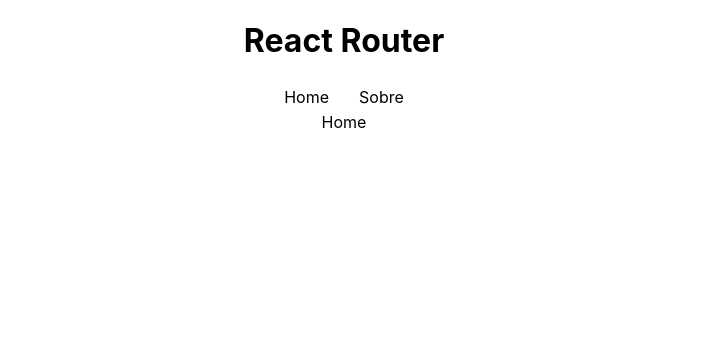
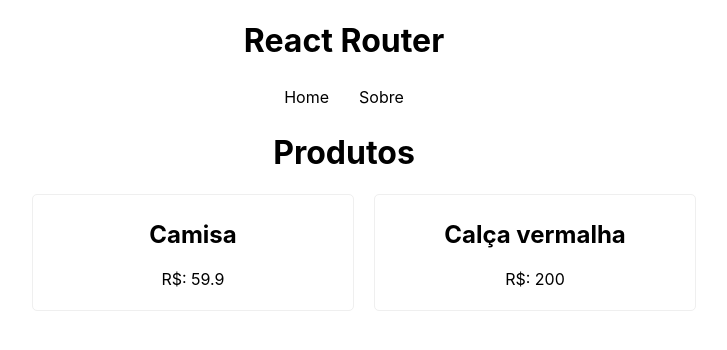
Before and after one commit to ehurafa/react-from-zero-to-mastery, a React (Create React App) app in the folder ARQUIVOS/8_REACT_ROUTER/reactrouter/: page / in a window 1280 px wide. Shown: the top 350 px of the page, without its empty margins (296-1023 px from the left). Built offline with nearby package versions, Linux system fonts and the light colour scheme; data requests are answered from the project's data file.

Commit message:
get data from useFetch

```diff
--- a/ARQUIVOS/8_REACT_ROUTER/reactrouter/package.json
+++ b/ARQUIVOS/8_REACT_ROUTER/reactrouter/package.json
@@ -18,7 +18,7 @@
     "build": "react-scripts build",
     "test": "react-scripts test",
     "eject": "react-scripts eject",
-    "server": "json-server --watch data/db-json"
+    "server": "json-server --watch data/db.json"
   },
   "eslintConfig": {
     "extends": [
--- a/ARQUIVOS/8_REACT_ROUTER/reactrouter/src/App.js
+++ b/ARQUIVOS/8_REACT_ROUTER/reactrouter/src/App.js
@@ -16,6 +16,7 @@
     <div className="App">
       <h1>React Router</h1>
       <BrowserRouter>
+        {/* 2 - links com react router */}
         <Navbar />
         <Routes>
           <Route path="/" element={<Home />} />
--- a/ARQUIVOS/8_REACT_ROUTER/reactrouter/src/components/Navbar.js
+++ b/ARQUIVOS/8_REACT_ROUTER/reactrouter/src/components/Navbar.js
@@ -1,3 +1,4 @@
+// 2 - links com react router
 import "./Navbar.css"
 
 import { Link } from 'react-router-dom'
--- /dev/null
+++ b/ARQUIVOS/8_REACT_ROUTER/reactrouter/src/hooks/useFetch.js
@@ -0,0 +1,78 @@
+import { useState, useEffect } from 'react'
+
+// 4 - custom hook
+export const useFetch = (url) => {
+    const [data, setData] = useState(null)
+    const [method, setMethod] = useState(null)
+    const [callFetch, setCallFecth] = useState(false)
+
+    // 6 - loading
+    const [loading, setLoading] = useState(false)
+
+    // 7 - tratando erros
+    const [error, setError] = useState(null)
+
+    const httpConfig = (data, method) => {
+        console.log('foo ', data, method)
+       if(method === 'POST') {
+        setConfig({
+            method,
+            headers: {
+                "Content-Type": "application/json"
+            },
+            body: JSON.stringify(data)
+        })
+        setMethod(method)
+       }
+    }
+
+    // 5 - post refactory
+    const [config, setConfig] = useState(null)
+
+    useEffect(() => {
+        const fetchData = async () => {
+
+        // 6 - loading
+        setLoading(true)
+
+            try {const res = await fetch(url)
+                console.log('json ', res)
+
+                const json = await res.json()
+
+
+                setData(json)
+
+            } catch (error) {
+            console.log(error.message)
+            setError('Houve algum erro ao carregar os dados')
+            }
+
+        setLoading(false)
+
+    }
+
+        fetchData()
+
+    }, [url, callFetch])
+
+    // 5 - post refactory
+    useEffect(() => {
+
+        const httpRequest = async () => {
+            if(method === 'post') {
+                let fetchOptions = [url, config]
+
+                const res = await fetch(...fetchOptions)
+                const json = await res.json()
+
+                setCallFecth(json)
+            }
+        }
+
+        httpRequest()
+
+    }, [config, method, url])
+
+    return { data, httpConfig, loading, error }
+}
--- a/ARQUIVOS/8_REACT_ROUTER/reactrouter/src/pages/Home.css
+++ b/ARQUIVOS/8_REACT_ROUTER/reactrouter/src/pages/Home.css
@@ -0,0 +1,15 @@
+.products {
+    display: flex;
+    justify-content: center;
+    flex-wrap: wrap;
+}
+
+.products li {
+    border: 1px solid #efefef;
+    border-radius: 5px;
+    padding: 5px;
+    text-align: center;
+    list-style: none;
+    margin: 0 10px;
+    width: 25%;
+}
--- a/ARQUIVOS/8_REACT_ROUTER/reactrouter/src/pages/Home.js
+++ b/ARQUIVOS/8_REACT_ROUTER/reactrouter/src/pages/Home.js
@@ -1,6 +1,27 @@
+import { Link } from 'react-router-dom'
+import { useFetch } from '../hooks/useFetch'
+
+import './Home.css'
+
 const Home = () => {
+    // 3 - carregando dados
+    const url = 'http://localhost:3000/products'
+
+    const { data: items, loading, error } = useFetch(url)
     return (
-        <div>Home</div>
+        <div>
+            <h1>Produtos</h1>
+            {error && <p>{error}</p>}
+            <ul className="products">
+                {items && items.map(item => (
+                    <li key={item.id}>
+                        <h2>{item.name}</h2>
+                        <p>R$: {item.price }</p>
+                    </li>
+                ))}
+
+            </ul>
+        </div>
     )
 }
 
```
